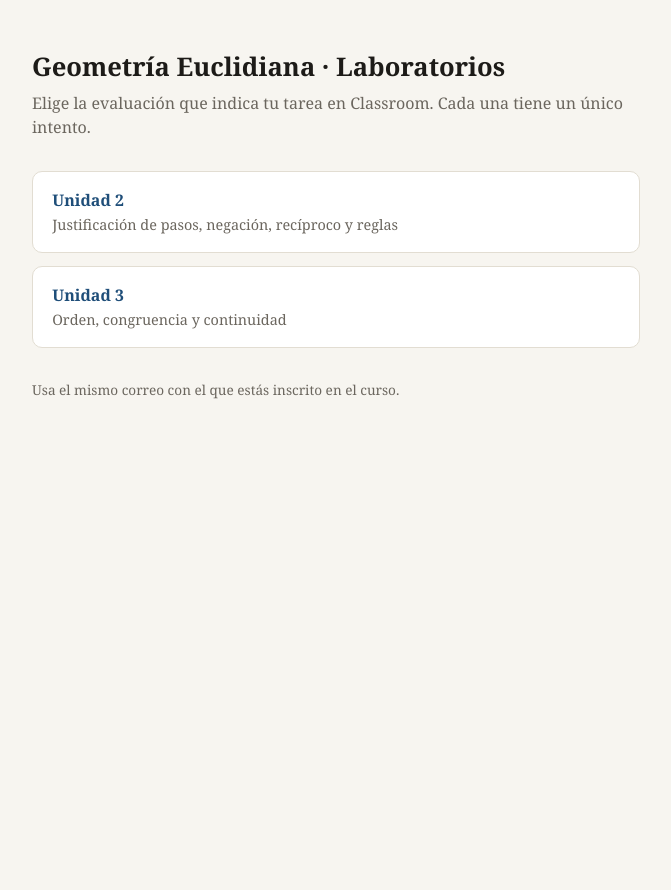
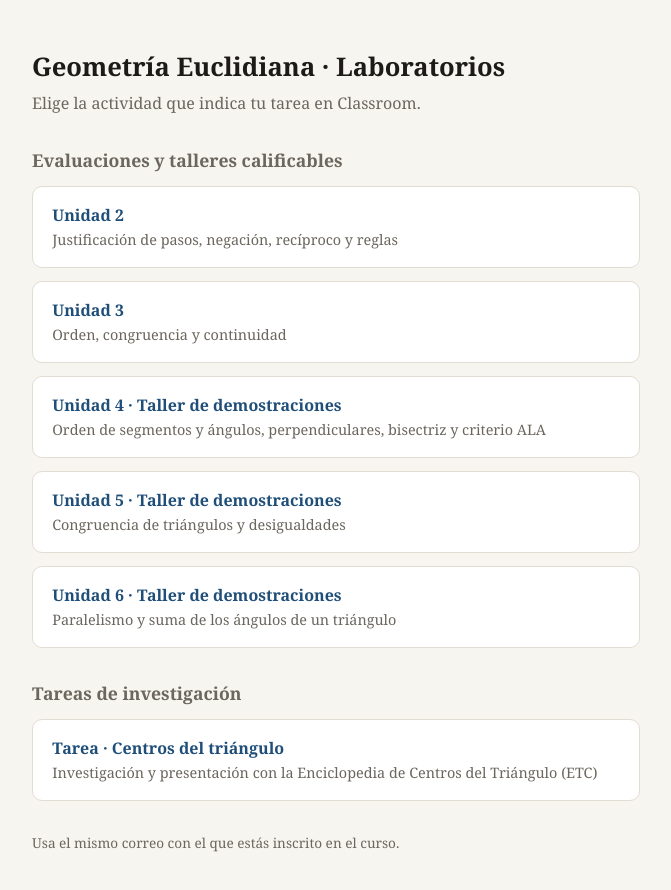
Before and after one commit to leosorioa/geometria-euclidiana-labs, a plain HTML site: page index.html in a window 1280 px wide. Shown: the whole page, without its empty margins (304-975 px from the left). Before the commit the page ends 800 px from the top, so only its background shows below. Drawn offline with Linux system fonts and the light colour scheme.

Commit message:
Update content and structure in index.html

```diff
--- a/index.html
+++ b/index.html
@@ -11,7 +11,8 @@
  body{margin:0;background:var(--bg);color:var(--ink);font:16px/1.5 Georgia,'Times New Roman',serif}
  main{max-width:640px;margin:0 auto;padding:3rem 16px}
  h1{font-size:1.6rem;margin:0 0 .3rem}
- p.lede{color:var(--soft);margin:0 0 2rem}
+ h2{font-size:1.1rem;margin:2rem 0 .8rem;color:var(--soft);font-weight:600}
+ p.lede{color:var(--soft);margin:0 0 1rem}
  a.lab{display:block;background:var(--card);border:1px solid var(--line);border-radius:10px;padding:1rem 1.2rem;margin-bottom:.8rem;color:inherit;text-decoration:none}
  a.lab:hover,a.lab:focus-visible{border-color:var(--accent);outline:none}
  a.lab strong{display:block;color:var(--accent)}
@@ -22,10 +23,19 @@
 <body>
 <main>
  <h1>Geometría Euclidiana · Laboratorios</h1>
- <p class="lede">Elige la evaluación que indica tu tarea en Classroom. Cada una tiene un único intento.</p>
+ <p class="lede">Elige la actividad que indica tu tarea en Classroom.</p>
+
+ <h2>Evaluaciones y talleres calificables</h2>
  <a class="lab" href="index_2.html"><strong>Unidad 2</strong><span>Justificación de pasos, negación, recíproco y reglas</span></a>
  <a class="lab" href="index_3.html"><strong>Unidad 3</strong><span>Orden, congruencia y continuidad</span></a>
- <!-- Nueva unidad: copia una línea <a class="lab" href="index_4.html">... -->
+ <a class="lab" href="index_4.html"><strong>Unidad 4 · Taller de demostraciones</strong><span>Orden de segmentos y ángulos, perpendiculares, bisectriz y criterio ALA</span></a>
+ <a class="lab" href="index_5.html"><strong>Unidad 5 · Taller de demostraciones</strong><span>Congruencia de triángulos y desigualdades</span></a>
+ <a class="lab" href="index_6.html"><strong>Unidad 6 · Taller de demostraciones</strong><span>Paralelismo y suma de los ángulos de un triángulo</span></a>
+
+ <h2>Tareas de investigación</h2>
+ <a class="lab" href="index_etc.html"><strong>Tarea · Centros del triángulo</strong><span>Investigación y presentación con la Enciclopedia de Centros del Triángulo (ETC)</span></a>
+ <!-- Nueva actividad: copia una línea <a class="lab" href="index_7.html">... y ponla en la sección que corresponda -->
+
  <footer>Usa el mismo correo con el que estás inscrito en el curso.</footer>
 </main>
 </body>
```
